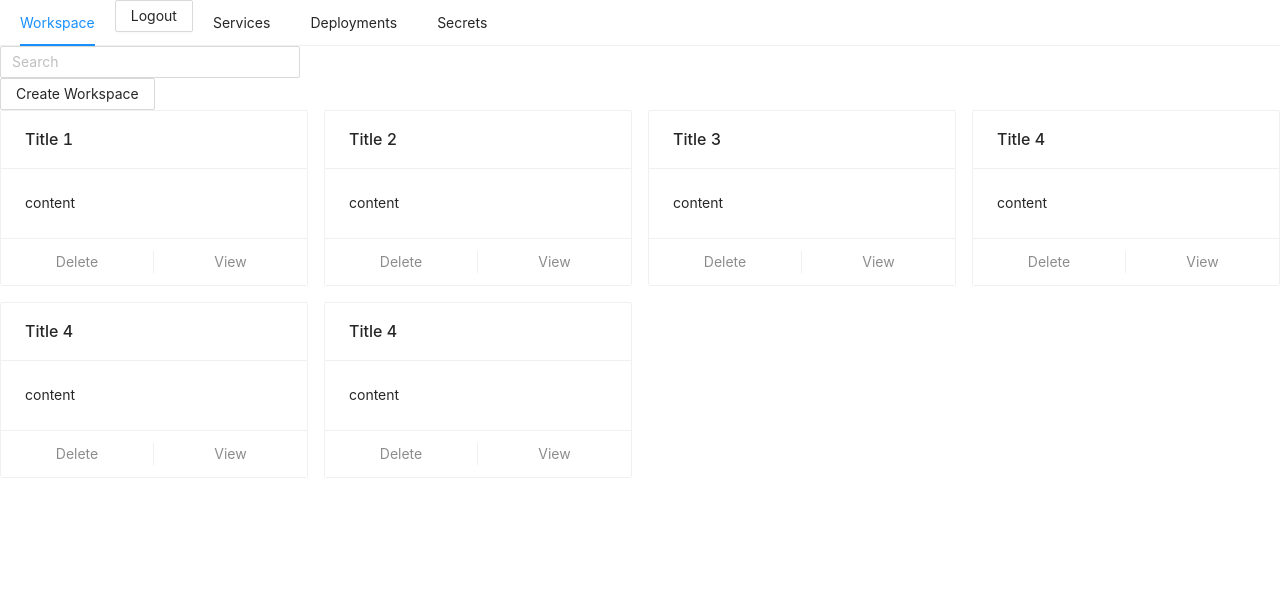
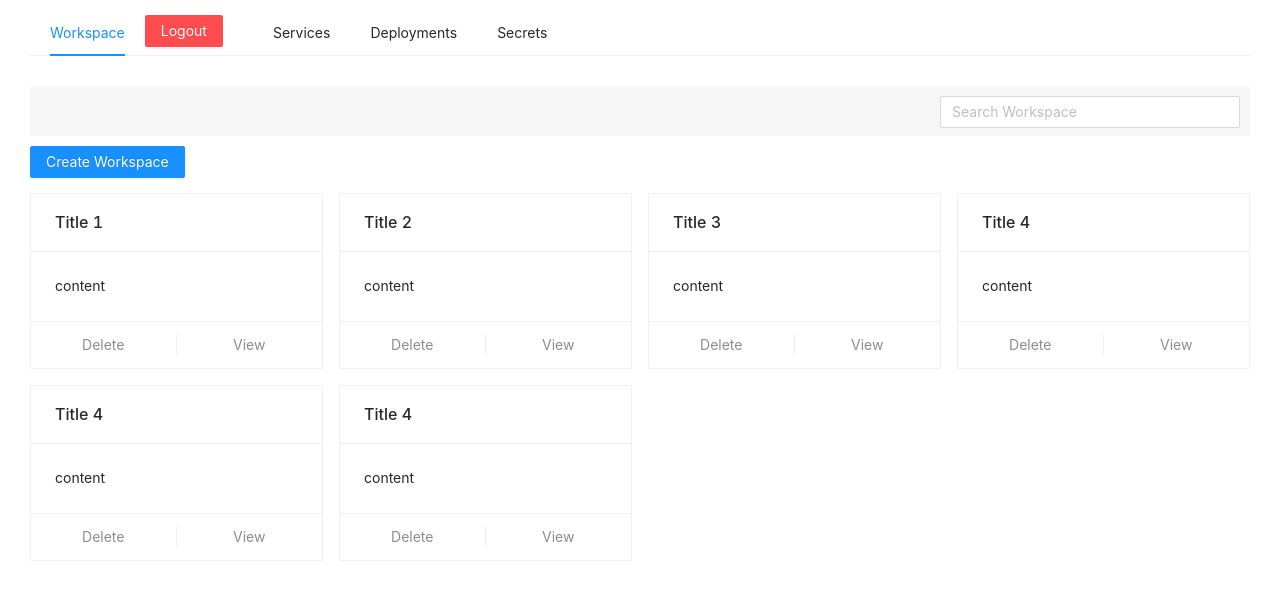
Before and after one commit to KAIYO-OSS/titan, a React (Create React App) app in the folder ui/: page / in a window 1280 px wide. Both pictures are taken after typing "Sample", "Sample123" into the empty fields and a click on the button "Submit". Shown: the top 600 px of the page. Built offline with nearby package versions, Linux system fonts and the light colour scheme.

Commit message:
fixed search ui

```diff
--- a/ui/src/components/Landing.js
+++ b/ui/src/components/Landing.js
@@ -26,7 +26,9 @@ export default function Landing() {
     return (
         <div>
             <NavBar currentState={setCurrent}/>
+            <div style={{marginLeft: "30px", marginRight: "30px", marginTop : "30px"}}>
             {renderSwitch(current)}
+            </div>
         </div>
     )
 }
--- a/ui/src/components/NavBar.js
+++ b/ui/src/components/NavBar.js
@@ -1,5 +1,5 @@
 import React, {useEffect, useState} from "react";
-import {AutoComplete, Button, Menu} from 'antd';
+import {Button, Menu} from 'antd';
 import {useHistory} from "react-router";
 
 
@@ -23,7 +23,8 @@ export default function NavBar(props) {
 
     return (
         <div>
-            <Menu onClick={handleClick} selectedKeys={[current]} mode="horizontal">
+            <Menu style={{marginTop : "10px", marginLeft : "30px", marginRight: "30px"}} onClick={handleClick} selectedKeys={[current]} mode="horizontal">
+
                 <Menu.Item key="workspace">
                     Workspace
                 </Menu.Item>
@@ -36,7 +37,8 @@ export default function NavBar(props) {
                 <Menu.Item key="secret">
                     Secrets
                 </Menu.Item>
-                <Button onClick={logout}>
+                <Button style={{float: "right", marginTop: "5px", marginRight: "30px"}} type={"danger"}
+                        onClick={logout}>
                     Logout
                 </Button>
             </Menu>
--- a/ui/src/components/Search.js
+++ b/ui/src/components/Search.js
@@ -5,8 +5,8 @@ import {Input} from "antd";
 export default function Search(props) {
 
     return (
-        <div>
-            <Input style={{maxWidth : "300px"}} placeholder="Search" onChange={props.onChange} />
+        <div style={{backgroundColor : "#f7f7f7", minHeight : "50px", marginTop: "2px", marginBottom : "5px"}}>
+            <Input style={{maxWidth : "300px", marginTop : "10px", float : "right", marginRight : "10px"}} placeholder={props.searchText} onChange={props.onChange} />
         </div>
     )
 }
--- a/ui/src/components/Secret.js
+++ b/ui/src/components/Secret.js
@@ -5,7 +5,7 @@ import Search from "./Search";
 export default function Secret() {
     return (
         <div>
-            <Search onChange={() => {console.log()}} />
+            <Search onChange={() => {console.log()}} searchText={"Search Secrets"} />
         </div>
     )
 }
--- a/ui/src/components/Service.js
+++ b/ui/src/components/Service.js
@@ -27,14 +27,14 @@ export default function Service() {
 
     return (
         <div>
-            <Search onChange={() => {console.log()}} />
+            <Search onChange={(e) => {console.log(e.target.value)}} searchText={"Search Service"} />
             <List
                 grid={{gutter: 16, column: 4}}
                 dataSource={data}
                 renderItem={item => (
                     <List.Item>
                         <Card title={item.title}
-                              actions={[<a key="list-loadmore-edit">Delete</a>, <a key="list-loadmore-more">View</a>]}>
+                              actions={[<a key="list-loadmore-edit">Delete</a>, <a href={"/service/id"} key="list-loadmore-more">View</a>]}>
                             content
                         </Card>
                     </List.Item>
--- a/ui/src/components/Workspace.js
+++ b/ui/src/components/Workspace.js
@@ -29,8 +29,8 @@ export default function Workspace() {
 
         <div><Search onChange={() => {
             console.log()
-        }}/>
-            <Button>
+        }} searchText={"Search Workspace"}/>
+            <Button style={{marginTop : "5px", marginBottom : "15px"}} type={"primary"}>
                 Create Workspace
             </Button>
             <List
@@ -39,7 +39,7 @@ export default function Workspace() {
                 renderItem={item => (
                     <List.Item>
                         <Card title={item.title}
-                              actions={[<a key="list-loadmore-edit">Delete</a>, <a key="list-loadmore-more">View</a>]}>
+                              actions={[<a key="list-loadmore-edit">Delete</a>, <a href={"/workspace/id"} key="list-loadmore-more">View</a>]}>
                             content
                         </Card>
                     </List.Item>
```
